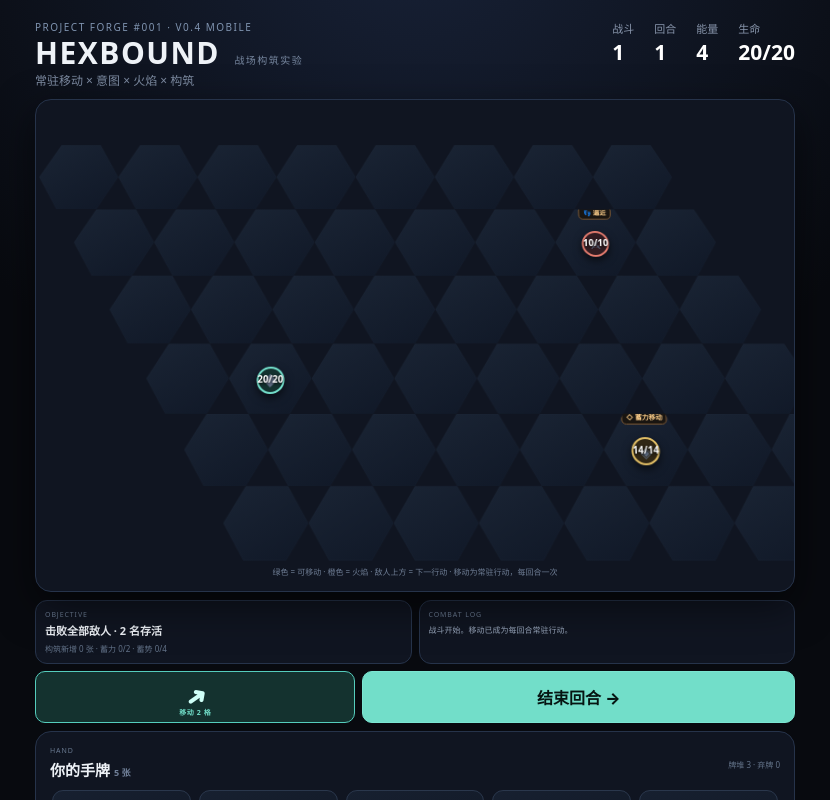
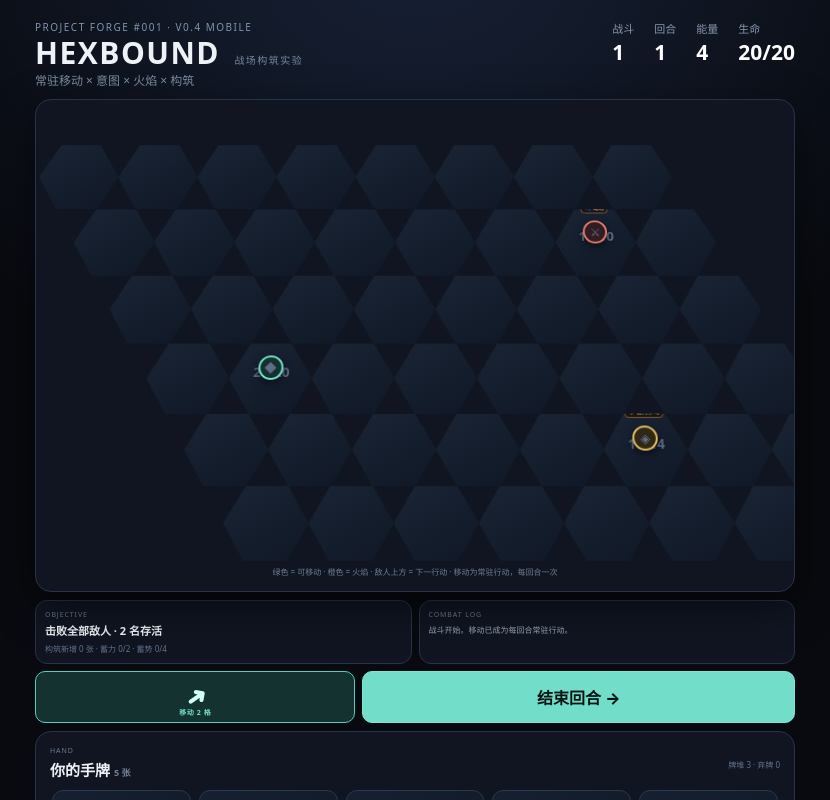
Before and after one commit to socksninja/-, a Next.js app: page / in a window 1280 px wide. Shown: the top 800 px of the page, without its empty margins (225-1055 px from the left). Built offline with nearby package versions, Linux system fonts and the light colour scheme.

Commit message:
ui: make HP compact and center it in each occupied hex

```diff
--- a/app/globals.css
+++ b/app/globals.css
@@ -21,11 +21,12 @@ button{font:inherit;-webkit-tap-highlight-color:transparent}
 .hex.movable{background:#19333b;box-shadow:inset 0 0 0 2px #4bc8b6}.hex.targetable{background:#392125;box-shadow:inset 0 0 0 2px #db7568}.hex.fire{background:radial-gradient(circle,#913d22,#1a202b 68%);box-shadow:inset 0 0 20px #ff6a2c66}
 .coord{position:absolute;bottom:4px;right:7px;font-size:6px;opacity:.15;pointer-events:none}
 .hazardMark{position:absolute;top:5px;left:50%;transform:translateX(-50%);font-size:12px;color:#ff9b52;filter:drop-shadow(0 0 7px #ff6a2c);pointer-events:none}
-.unit{position:absolute;left:50%;top:50%;transform:translate(-50%,-50%);width:34px;height:34px;display:grid;place-items:center;font-size:16px;border:0;background:transparent;box-shadow:none;z-index:4;pointer-events:none}
-.unit>span{position:absolute;left:50%;top:19%;transform:translateX(-50%);width:24px;height:24px;display:grid;place-items:center;border-radius:50%;font-size:13px;border:2px solid #8799b1;background:#182233;box-shadow:0 4px 10px #0009}
-.unit .hpLabel{position:absolute;left:50%;top:50%;transform:translate(-50%,-50%);font-size:9px;line-height:1;font-weight:900;white-space:nowrap;color:#ffffff;text-shadow:0 1px 3px #000;z-index:2}
-.unit em{position:absolute;left:50%;top:-22px;transform:translateX(-50%);white-space:nowrap;font-style:normal;font-size:7px;font-weight:700;line-height:1;color:#ffd08c;background:#1a140feb;border:1px solid #7d5934;padding:3px 4px;border-radius:5px;z-index:8}
+.unit{position:absolute;left:50%;top:41%;transform:translate(-50%,-50%);width:30px;height:30px;display:grid;place-items:center;font-size:14px;border:0;background:transparent;box-shadow:none;z-index:4;pointer-events:none}
+.unit>span{position:absolute;left:50%;top:0;transform:translateX(-50%);width:22px;height:22px;display:grid;place-items:center;border-radius:50%;font-size:11px;border:2px solid #8799b1;background:#182233;box-shadow:0 3px 8px #0009}
+.unit em{position:absolute;left:50%;top:-20px;transform:translateX(-50%);white-space:nowrap;font-style:normal;font-size:6px;font-weight:700;line-height:1;color:#ffd08c;background:#1a140feb;border:1px solid #7d5934;padding:2px 3px;border-radius:4px;z-index:8}
 .unit.hero>span{border-color:#76e4d0;background:#13312f}.unit.marauder>span{border-color:#e77d70;background:#311c22}.unit.warden>span{border-color:#e0bd65;background:#302716}.unit.elite>span{border-color:#b995ef;background:#28203a}
+.hpValue{position:absolute;left:50%;top:50%;transform:translate(-50%,-50%);font-size:8px;line-height:1;font-weight:800;white-space:nowrap;color:#fff;text-shadow:0 1px 3px #000;z-index:7;pointer-events:none}
+.enemyHp{color:#ffd6d2}.playerHp{color:#d9fff7}
 .legend{color:#6f7e95;font-size:8px;margin-top:5px;text-align:center}
 .side{display:grid;grid-template-columns:1fr 1fr;gap:7px}
 .panel{background:#101521;border:1px solid #26334a;border-radius:12px;padding:9px}.panelTitle{font-size:7px;letter-spacing:.13em;color:#697990;text-transform:uppercase}.objective{margin-top:5px;font-weight:700;line-height:1.35;font-size:11px}.deckMeta{margin-top:4px;font-size:8px;color:#64748a}.log{margin-top:5px;display:flex;flex-direction:column;gap:5px;font-size:8px;color:#9aa8bd;max-height:95px;overflow:auto}
@@ -33,4 +34,4 @@ button{font:inherit;-webkit-tap-highlight-color:transparent}
 .end{border:1px solid #7ce6d2;background:#72dec9;color:#061512;font-weight:800;padding:11px;border-radius:10px;cursor:pointer;touch-action:manipulation}.end:disabled{opacity:.35}.restart{width:100%;margin-top:10px}
 .handPanel{max-width:760px;margin:8px auto 0;background:#101521;border:1px solid #26334a;border-radius:16px;padding:10px}.handTitle{display:flex;justify-content:space-between;align-items:center;gap:8px}.handTitle h2{margin:4px 0 0;font-size:15px}.handTitle h2 span{font-size:9px;color:#718099}.hand{display:flex;gap:8px;margin-top:8px;overflow-x:auto;padding:2px 2px 5px;scroll-snap-type:x proximity}.card,.rewardCard{flex:0 0 135px;min-height:122px;text-align:left;background:linear-gradient(160deg,#172030,#0d131e);border:1px solid #2a374c;border-radius:11px;color:#e9eef5;padding:10px;cursor:pointer;transition:.15s;touch-action:manipulation;scroll-snap-align:start}.card:hover,.card.active,.rewardCard:hover{transform:translateY(-2px);border-color:#6ed9cc}.card:disabled{opacity:.42}.cardTop{display:flex;justify-content:space-between;align-items:center}.tag{font-size:7px;color:#6fdecf;letter-spacing:.1em}.cardTop b{width:21px;height:21px;border-radius:50%;display:grid;place-items:center;background:#253149;font-size:10px}.card h3,.rewardCard h3{margin:13px 0 5px;font-size:13px}.card p,.rewardCard p{margin:0;color:#8c9ab0;font-size:9px;line-height:1.4}.rewardHint{display:block;margin-top:10px;color:#5fcebf;font-size:8px}
 .modalLayer{position:fixed;inset:0;background:#05070bbb;display:grid;place-items:center;padding:12px;z-index:10;backdrop-filter:blur(6px)}.rewardModal{width:min(720px,100%);max-height:90svh;overflow:auto;background:#101521;border:1px solid #34435c;border-radius:18px;padding:16px;box-shadow:0 22px 70px #000b}.rewardModal h2{margin:5px 0 4px;font-size:20px}.rewardModal>p{margin:0;color:#7e8da3;font-size:10px}.rewardGrid{display:flex;gap:8px;margin-top:14px;overflow-x:auto;padding-bottom:4px}.rewardCard{flex-basis:145px;min-height:155px}
-@media(min-width:700px){.app{padding:20px 18px 28px}.app h1{font-size:30px}.eyebrow{font-size:10px}.app header p{font-size:12px}.metrics{gap:20px;font-size:11px}.metrics b{font-size:21px}.boardWrap{padding:14px}.unit{width:42px;height:42px;font-size:20px}.unit>span{width:29px;height:29px;font-size:15px}.unit .hpLabel{font-size:10px}.unit em{top:-20px}.handPanel{padding:14px}.hand{display:grid;grid-template-columns:repeat(5,1fr);overflow:visible}.card{flex:initial;min-height:138px}.rewardGrid{display:grid;grid-template-columns:repeat(3,1fr);overflow:visible}.rewardCard{flex:initial}}
+@media(min-width:700px){.app{padding:20px 18px 28px}.app h1{font-size:30px}.eyebrow{font-size:10px}.app header p{font-size:12px}.metrics{gap:20px;font-size:11px}.metrics b{font-size:21px}.boardWrap{padding:14px}.unit{width:36px;height:36px}.unit>span{width:26px;height:26px;font-size:13px}.hpValue{font-size:9px}.unit em{top:-20px}.handPanel{padding:14px}.hand{display:grid;grid-template-columns:repeat(5,1fr);overflow:visible}.card{flex:initial;min-height:138px}.rewardGrid{display:grid;grid-template-columns:repeat(3,1fr);overflow:visible}.rewardCard{flex:initial}}
```
